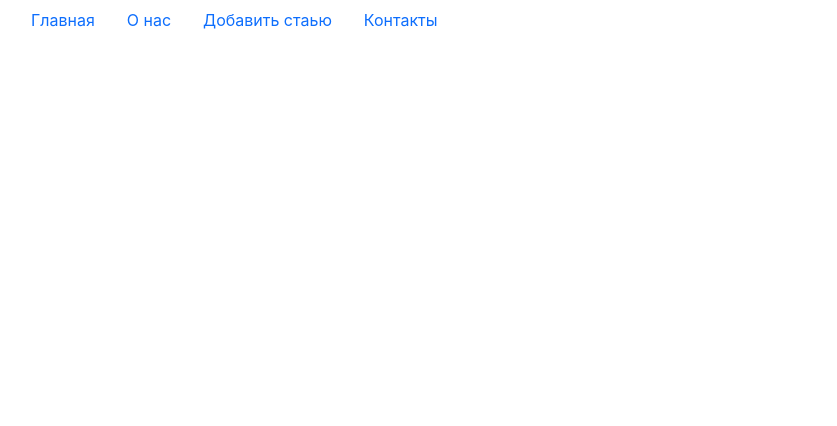
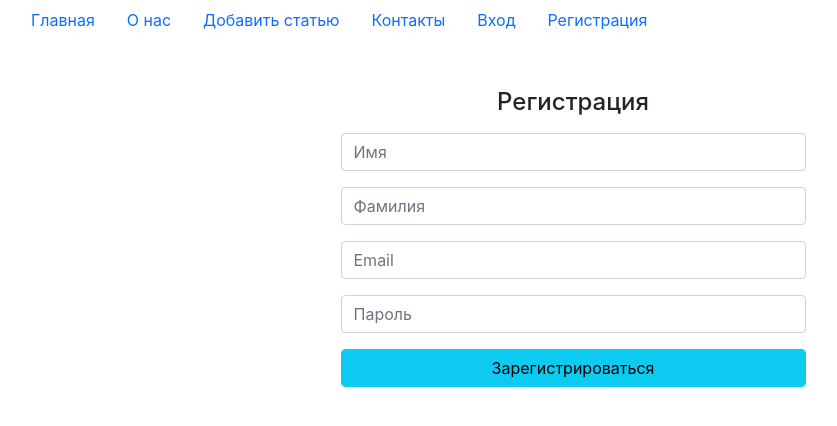
Before and after one commit to Aistwerty/untitled2, a React (Create React App) app: page /regclient in a window 1280 px wide. Shown: the top 426 px of the page, without its empty margins (67-904 px from the left). Built offline with nearby package versions, Linux system fonts and the light colour scheme.

Commit message:
fifth commit (add addPost)

```diff
--- a/src/App.js
+++ b/src/App.js
@@ -5,6 +5,9 @@
 import {PostList} from "./components/PostList";
 import {ViewPost} from "./components/Post";
 import {AddPost} from "./components/AddPost";
+import {ClientAuth} from "./components/Auth";
+import {RegClient} from "./components/RegClient";
+import {ClientCab} from "./components/cabinet";
 
 function MainPage(){
     return(
@@ -26,7 +29,7 @@
             <div className="mb-3"><input type="text" className="form-control"/></div>
             <div className="mb-3"><input type="text" className='form-control'/></div>
             <div className="mb-3"><textarea type="text" className='form-control'/></div>
-            <div className="mb-3"><input type="submit" className='form-control btn btn-light'/></div>
+            <div className="mb-3"><input type="submit" className='form-control btn btn-info'/></div>
         </div>
     )
 }
@@ -42,6 +45,9 @@
             <Route path='/contact-us' render={()=><ContactUs/>} />
             <Route path='/post' render={()=><ViewPost/>} />
             <Route path='/addpost' render={()=><AddPost/>} />
+            <Route path='/auth' render={()=><ClientAuth/>} />
+            <Route path='/regclient' render={()=><RegClient/>} />
+            <Route path='/cabinet' render={()=><ClientCab/>} />
         </BrowserRouter>
     </div>
   );
--- a/src/components/AddPost.jsx
+++ b/src/components/AddPost.jsx
@@ -22,7 +22,7 @@
             body: formData
         }).then(response=>response.json())
             .then(result=>
-                console.log(result)
+                console.log(result.result)
             )
     }
     handleInputChange(event){
@@ -52,7 +52,6 @@
         this.setState({
             [name]:value
         })
-
     }
 
     render() {
@@ -70,7 +69,7 @@
                     <input value={this.state.author} onChange={this.handleInputChange} name="author" type="text" className="form-control" placeholder="Автор"/>
                 </div>
                 <div className="mb-3">
-                    <input type="submit" className="form-control btn btn-primary" value="Добавить"/>
+                    <input type="submit" className="form-control btn btn-info" value="Добавить"/>
                 </div>
             </form>
         </div>
--- /dev/null
+++ b/src/components/Auth.jsx
@@ -0,0 +1,80 @@
+import React from 'react'
+
+export class ClientAuth extends React.Component{
+    constructor() {
+        super();
+        this.sendForm = this.sendForm.bind(this);
+        this.handleInputChange = this.handleInputChange.bind(this);
+        this.state = {
+            email:"",
+            pass:"",
+            info:""
+        }
+    }
+    sendForm(){
+        const formData = new FormData();
+        formData.append("email",this.state.email);
+        formData.append("pass",this.state.pass);
+        fetch('http://aistwerty.beget.tech/projects/spaTech/php/client_auth.php',{
+            method: "POST",
+            body: formData
+        }).then(response=>response.json())
+            .then(result=>{
+                if (result.result === "success"){
+                    console.log("Вы успешно вошли");
+                }else{
+                    console.log("Ошибка");
+                }
+
+                }
+            )
+    }
+    handleInputChange(event){
+        const name = event.target.name;
+        const value = event.target.value;
+        if (name === "email") {
+            const formData  = new FormData();
+            formData.append("email",value);
+            fetch("http://aistwerty.beget.tech/projects/spaTech/php/check_email.php",{
+                method: "POST",
+                body: formData
+            }).then(response=>response.json())
+                .then(result=>{
+                    if (result.result === "exist") {
+                        this.setState({
+                            info: "Правильный"
+                        })
+
+                    }else{
+                        this.setState({
+                            info: ""
+
+                        })
+                    }
+                });
+        }
+        this.setState({
+            [name]: value
+        })
+    }
+
+    render() {
+      return <div className="col-md-5 my-5 mx-auto">
+                <h4 className="text-center my-3">Авторизация</h4>
+                <form onSubmit={this.sendForm}>
+                    <div className="mb-3">
+                        <input value={this.state.email} onChange={this.handleInputChange} name="email" className="form-control"  type="text" placeholder="Логин"/>
+                        <p style={{color:"green"}}>{this.state.info}</p>
+                    </div>
+                    <div className="mb-3">
+                        <input value={this.state.pass} onChange={this.handleInputChange} name="pass" className="form-control"  type="password" placeholder="Пароль"/>
+                    </div>
+                    <div className="mb-3">
+                        <input value="Войти" className="form-control btn btn-info" type="submit" />
+                    </div>
+
+                </form>
+            </div>
+    }
+
+}
--- a/src/components/Menu.jsx
+++ b/src/components/Menu.jsx
@@ -7,8 +7,10 @@
         <nav className="nav">
             <NavLink className="nav-link active" aria-current="page" to="/">Главная</NavLink>
             <NavLink className="nav-link" to="/about">О нас</NavLink>
-            <NavLink className="nav-link" to="/addpost">Добавить стаью</NavLink>
+            <NavLink className="nav-link" to="/addpost">Добавить статью</NavLink>
             <NavLink className="nav-link" to="/contact-us">Контакты</NavLink>
+            <NavLink className="nav-link" to="/auth">Вход</NavLink>
+            <NavLink className="nav-link" to="/regclient">Регистрация</NavLink>
         </nav>
     )
 }
--- /dev/null
+++ b/src/components/RegClient.jsx
@@ -0,0 +1,93 @@
+import React from 'react'
+
+export class RegClient extends React.Component{
+    constructor() {
+        super();
+        this.sendForm = this.sendForm.bind(this);
+        this.handleInputChange = this.handleInputChange.bind(this);
+        this.state = {
+            name: "",
+            lastname: "",
+            email: "",
+            pass: "",
+            infoEmail:"",
+            infoPass:""
+        }
+    }
+    sendForm(){
+        let formData = new FormData();
+        formData.append("name",this.state.name);
+        formData.append("lastname",this.state.lastname);
+        formData.append("email",this.state.email);
+        formData.append("pass",this.state.pass);
+        console.log(formData);
+        fetch("http://aistwerty.beget.tech/projects/spaTech/php/client_reg.php", {
+            method: "POST",
+            body: formData
+        }).then(response=>response.json())
+            .then(result=>{
+                console.log(result.result);
+            })
+    }
+    handleInputChange(event) {
+        const value = event.target.value;
+        const name = event.target.name;
+        if (name === "email") {
+            const formData = new FormData();
+            formData.append("email", value);
+            fetch("http://aistwerty.beget.tech/projects/spaTech/php/check_email.php", {
+                method: "POST",
+                body: formData
+            }).then(response => response.json())
+                .then(result => {
+                    if (result.result == "exist") {
+                        this.setState({
+                            infoEmail: "Пользователь с таким email уже существует"
+                        })
+                    } else {
+                        this.setState({
+                            infoEmail: ""
+                        })
+                    }
+                });
+        }
+        if (name === "pass" && value.length<6){
+            this.setState({
+                infoPass: "Слишком короткий пароль"
+            })
+        }else{
+            this.setState({
+                infoPass: ""
+            })
+        }
+        this.setState({
+            [name]: value
+        })
+    }
+
+    render() {
+        return <div className="col-md-5 my-5 mx-auto">
+            <h4 className="text-center my-3">Регистрация</h4>
+            <form>
+                <div className="mb-3">
+                    <input value={this.state.name} onChange={this.handleInputChange} name="name" type="text" className="form-control" placeholder="Имя"/>
+                </div>
+                <div className="mb-3">
+                    <input value={this.state.lastname} onChange={this.handleInputChange} name="lastname" type="text" className="form-control" placeholder="Фамилия"/>
+                </div>
+                <div className="mb-3">
+                    <input value={this.state.email} onChange={this.handleInputChange} name="email" type="email" className="form-control" placeholder="Email"/>
+                    <p style={{color:"green"}}>{this.state.infoEmail}</p>
+                </div>
+                <div className="mb-3">
+                    <input value={this.state.pass} onChange={this.handleInputChange} name="pass" type="password" className="form-control" placeholder="Пароль"/>
+                    <p style={{color:"green"}}>{this.state.infoPass}</p>
+                </div>
+                <div className="mb-3">
+                    <input type="submit" className="form-control btn btn-info" value="Зарегистрироваться"/>
+                </div>
+            </form>
+        </div>
+
+    }
+}
--- /dev/null
+++ b/src/components/cabinet.jsx
@@ -0,0 +1,14 @@
+import React from 'react'
+
+export class ClientCab extends React.Component{
+    render() {
+        return   <div className="container my-3">
+            <div className="col-6 mx-auto">
+                <p>Имя: </p>
+                <p>Фамилия:</p>
+                <p>id:></p>
+            </div>
+        </div>
+    }
+
+}
```
